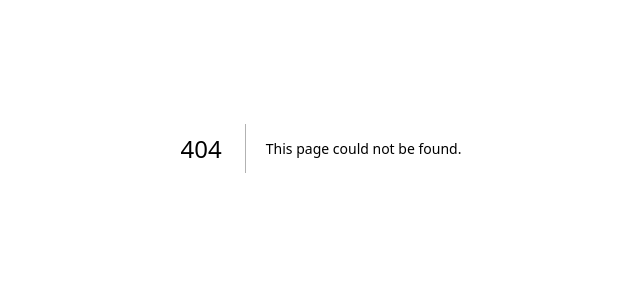
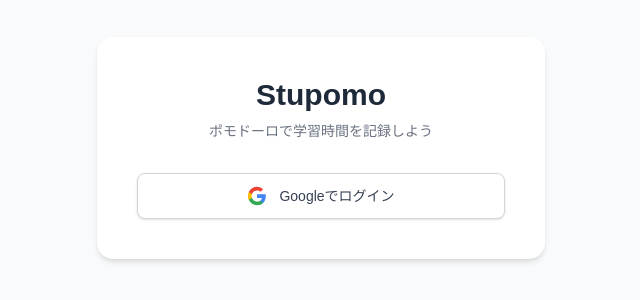
Before and after one commit to Runtekun/Stupomo, a Next.js app: page /login in a window 1280 px wide. Before the commit this address had no page. Shown: the part 252-552 px from the top of the page, without its empty margins (319-959 px from the left). Built offline with nearby package versions, Linux system fonts and the light colour scheme; no server answers.

Commit message:
ログインページとOAuthコールバックを追加

```diff
--- /dev/null
+++ b/src/app/auth/callback/route.ts
@@ -0,0 +1,17 @@
+import { createClient } from "@/lib/supabase/server";
+import { NextResponse } from "next/server";
+
+// GoogleログインのOAuthコールバックを処理するRoute Handler
+export async function GET(request: Request) {
+  const { searchParams, origin } = new URL(request.url);
+  const code = searchParams.get("code");
+
+  if (code) {
+    const supabase = await createClient();
+    // 認証コードをセッションと交換する
+    await supabase.auth.exchangeCodeForSession(code);
+  }
+
+  // ログイン成功後はトップページへリダイレクト
+  return NextResponse.redirect(`${origin}/`);
+}
--- /dev/null
+++ b/src/app/login/LoginButton.tsx
@@ -0,0 +1,43 @@
+"use client";
+
+import { createClient } from "@/lib/supabase/client";
+
+// Googleログインボタン（クライアントコンポーネント）
+export default function LoginButton() {
+  const handleLogin = async () => {
+    const supabase = createClient();
+    await supabase.auth.signInWithOAuth({
+      provider: "google",
+      options: {
+        redirectTo: `${location.origin}/auth/callback`,
+      },
+    });
+  };
+
+  return (
+    <button
+      onClick={handleLogin}
+      className="flex w-full items-center justify-center gap-3 rounded-lg border border-gray-300 bg-white px-4 py-3 text-sm font-medium text-gray-700 shadow-sm transition hover:bg-gray-50"
+    >
+      <svg className="h-5 w-5" viewBox="0 0 24 24">
+        <path
+          fill="#4285F4"
+          d="M22.56 12.25c0-.78-.07-1.53-.2-2.25H12v4.26h5.92c-.26 1.37-1.04 2.53-2.21 3.31v2.77h3.57c2.08-1.92 3.28-4.74 3.28-8.09z"
+        />
+        <path
+          fill="#34A853"
+          d="M12 23c2.97 0 5.46-.98 7.28-2.66l-3.57-2.77c-.98.66-2.23 1.06-3.71 1.06-2.86 0-5.29-1.93-6.16-4.53H2.18v2.84C3.99 20.53 7.7 23 12 23z"
+        />
+        <path
+          fill="#FBBC05"
+          d="M5.84 14.09c-.22-.66-.35-1.36-.35-2.09s.13-1.43.35-2.09V7.07H2.18C1.43 8.55 1 10.22 1 12s.43 3.45 1.18 4.93l3.66-2.84z"
+        />
+        <path
+          fill="#EA4335"
+          d="M12 5.38c1.62 0 3.06.56 4.21 1.64l3.15-3.15C17.45 2.09 14.97 1 12 1 7.7 1 3.99 3.47 2.18 7.07l3.66 2.84c.87-2.6 3.3-4.53 6.16-4.53z"
+        />
+      </svg>
+      Googleでログイン
+    </button>
+  );
+}
--- /dev/null
+++ b/src/app/login/page.tsx
@@ -0,0 +1,30 @@
+import { createClient } from "@/lib/supabase/server";
+import { redirect } from "next/navigation";
+import LoginButton from "./LoginButton";
+
+export default async function LoginPage() {
+  const supabase = await createClient();
+
+  // すでにログイン済みならトップページへリダイレクト
+  const {
+    data: { user },
+  } = await supabase.auth.getUser();
+
+  if (user) {
+    redirect("/");
+  }
+
+  return (
+    <div className="flex min-h-screen items-center justify-center bg-gray-50">
+      <div className="w-full max-w-md rounded-2xl bg-white p-10 shadow-md">
+        <h1 className="mb-2 text-center text-3xl font-bold text-gray-800">
+          Stupomo
+        </h1>
+        <p className="mb-8 text-center text-sm text-gray-500">
+          ポモドーロで学習時間を記録しよう
+        </p>
+        <LoginButton />
+      </div>
+    </div>
+  );
+}
```
